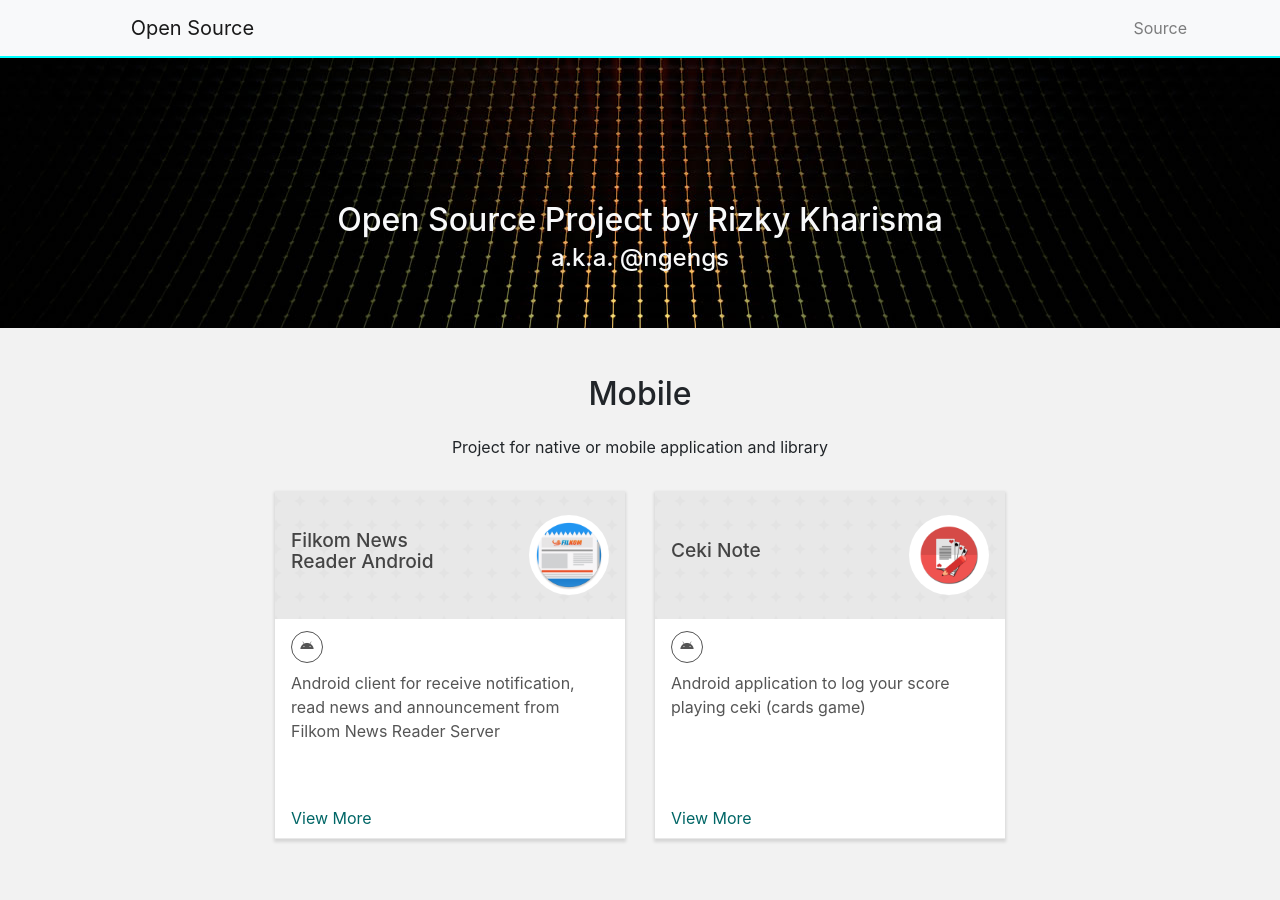
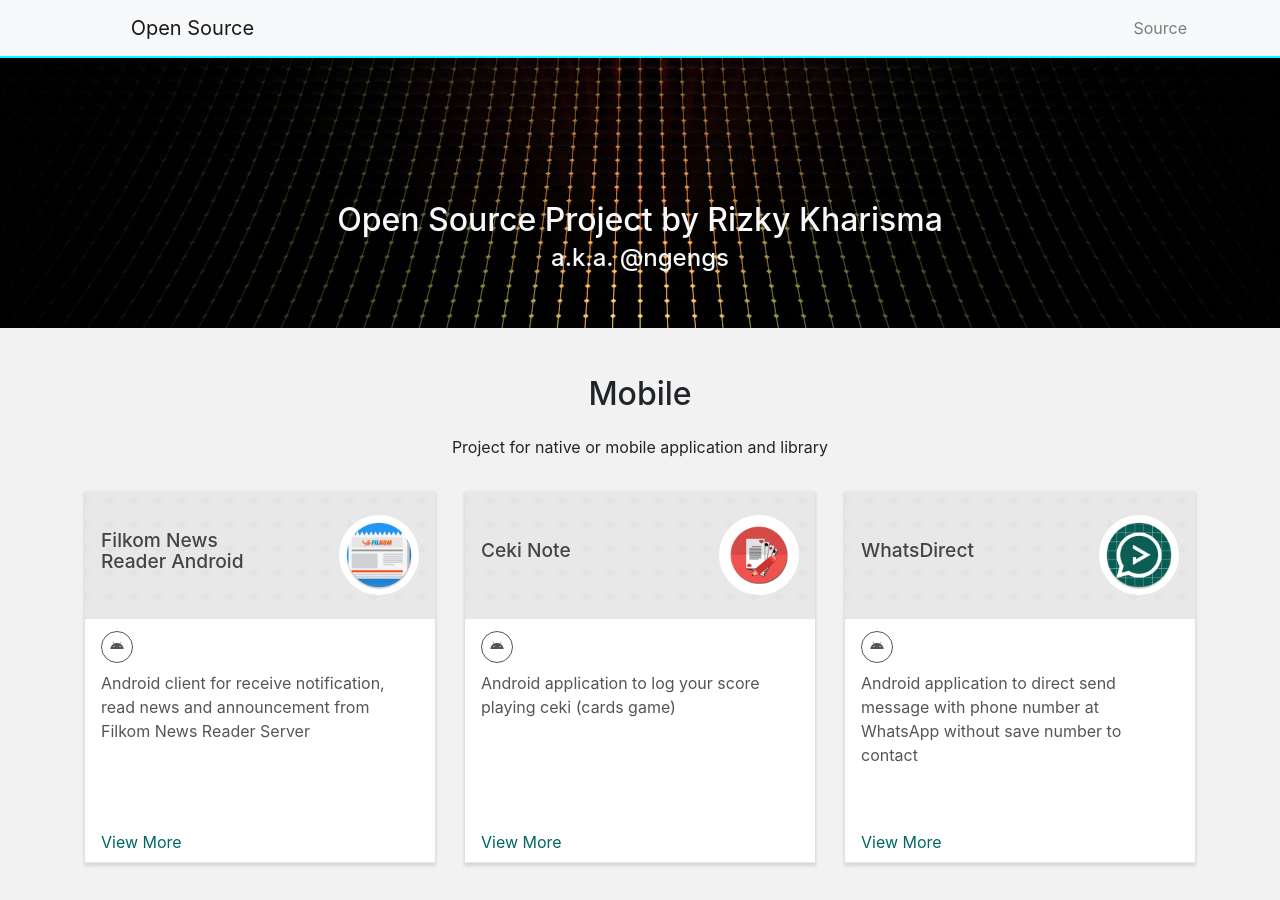
Before and after one commit to ngengs/ngengs.github.io, a Jekyll site: the page built from index.html, in a window 1280 px wide and 900 px high. Built offline with Jekyll 4.4.1, drawn with Linux system fonts in a browser that asks for light colours; nearby versions of some CDN libraries; some web fonts are replaced.

Commit message:
Add WhatsDirect
Signed-off-by: rizky Kharisma <ngeng.ngengs@gmail.com>

```diff
--- a/_data/projects.json
+++ b/_data/projects.json
@@ -22,6 +22,14 @@
     "desc": "Android application to log your score playing ceki (cards game)",
     "image": "/assets/images/project/ceki-note.png",
     "link": "https://github.com/ngengs/cekinote_android"
+  },
+  {
+    "name": "WhatsDirect",
+    "category": "mobile",
+    "language": "android",
+    "desc": "Android application to direct send message with phone number at WhatsApp without save number to contact",
+    "image": "/assets/images/project/whatsdirect.png",
+    "link": "https://github.com/ngengs/WhatsDirect_android"
   },
   {
     "name": "NG Style Builder",
```
Also changed, not shown: assets/images/project/whatsdirect.png (added).
